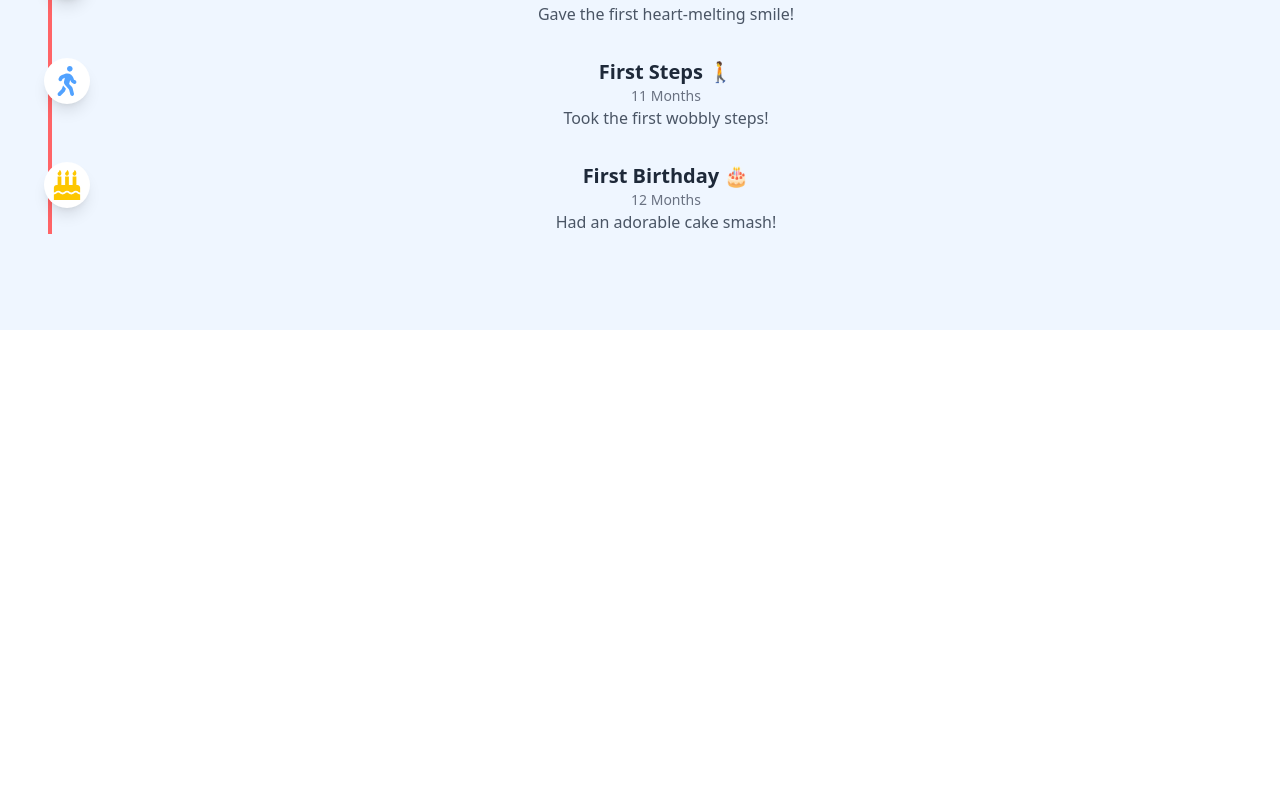
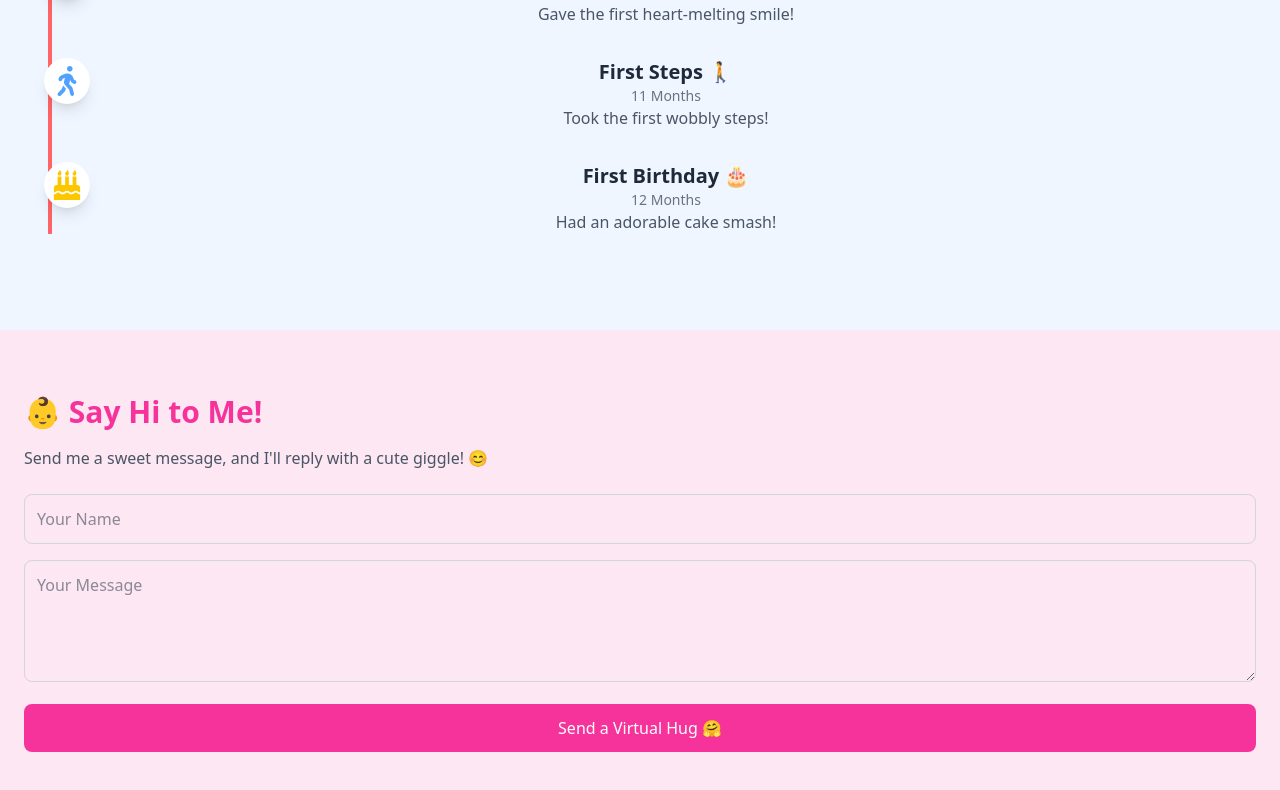
Before and after one commit to Raushan022/portfolio-shourya, a React (Vite) app: page / in a window 1280 px wide. Shown: the part 2646-3436 px from the top of the page. Before the commit the page ends 2976 px from the top, so only its background shows below. Built offline with nearby package versions, Linux system fonts and the light colour scheme.

Commit message:
add contact page

```diff
--- a/src/App.jsx
+++ b/src/App.jsx
@@ -1,5 +1,6 @@
 import "./App.css";
 import AboutMe from "./components/AboutMe";
+import ContactPage from "./components/ContactPage";
 import Favourites from "./components/Favourites";
 import Gallery from "./components/Gallery";
 import HeroSection from "./components/HeroSection";
@@ -15,6 +16,7 @@ function App() {
       <Gallery />
       <Favourites />
       <Milestones />
+      <ContactPage />
     </>
   );
 }
--- /dev/null
+++ b/src/components/ContactPage.jsx
@@ -0,0 +1,72 @@
+import React, { useState } from "react";
+import { FaInstagram, FaWhatsapp, FaEnvelope, FaHeart } from "react-icons/fa";
+
+const ContactPage = () => {
+  const [formData, setFormData] = useState({ name: "", message: "" });
+
+  const handleChange = (e) => {
+    //  console.log(`Updating: ${e.target.name} -> ${e.target.value}`); // Debugging log
+    setFormData({ ...formData, [e.target.name]: e.target.value });
+  };
+
+  const handleSubmit = (e) => {
+    e.preventDefault();
+
+    console.log(formData.name);
+    console.log(formData.message);
+
+    // Ensure both fields are filled before submission
+    if (!formData.name || !formData.message) {
+      alert("Please fill out all fields! 😊");
+      return;
+    }
+
+    alert("Your message has been sent! 💖");
+
+    // **Clear input fields after submission**
+    setFormData({ name: "", message: "" });
+  };
+
+  return (
+    <section id="contact" className="py-16 px-6 bg-pink-100 text-gray-800">
+      <h2 className="text-3xl font-bold text-pink-500 mb-4">
+        👶 Say Hi to Me!
+      </h2>
+      <p className="text-gray-600 mb-6">
+        Send me a sweet message, and I'll reply with a cute giggle! 😊
+      </p>
+
+      {/* Contact Form */}
+      <form onSubmit={handleSubmit} className="space-y-4">
+        <input
+          type="text"
+          name="name"
+          placeholder="Your Name"
+          required
+          className="w-full p-3 border border-gray-300 rounded-lg focus:ring-2 focus:ring-pink-400"
+          onChange={handleChange}
+          value={formData.name}
+        />
+
+        <textarea
+          name="message"
+          placeholder="Your Message"
+          rows="4"
+          required
+          className="w-full p-3 border border-gray-300 rounded-lg focus:ring-2 focus:ring-pink-400"
+          onChange={handleChange}
+          value={formData.message}
+        />
+
+        <button
+          type="submit"
+          className="w-full bg-pink-500 text-white py-3 rounded-lg hover:bg-pink-600 transition"
+        >
+          Send a Virtual Hug 🤗
+        </button>
+      </form>
+    </section>
+  );
+};
+
+export default ContactPage;
```
